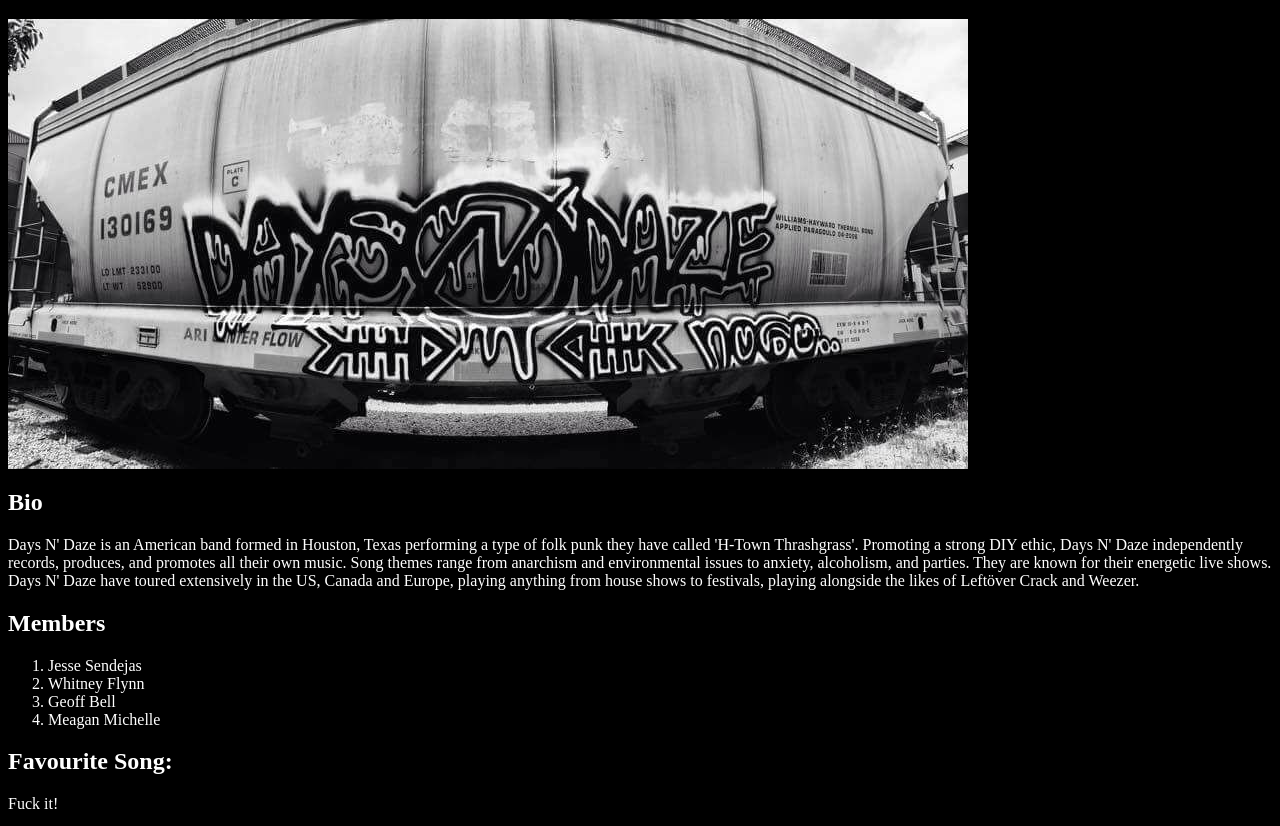
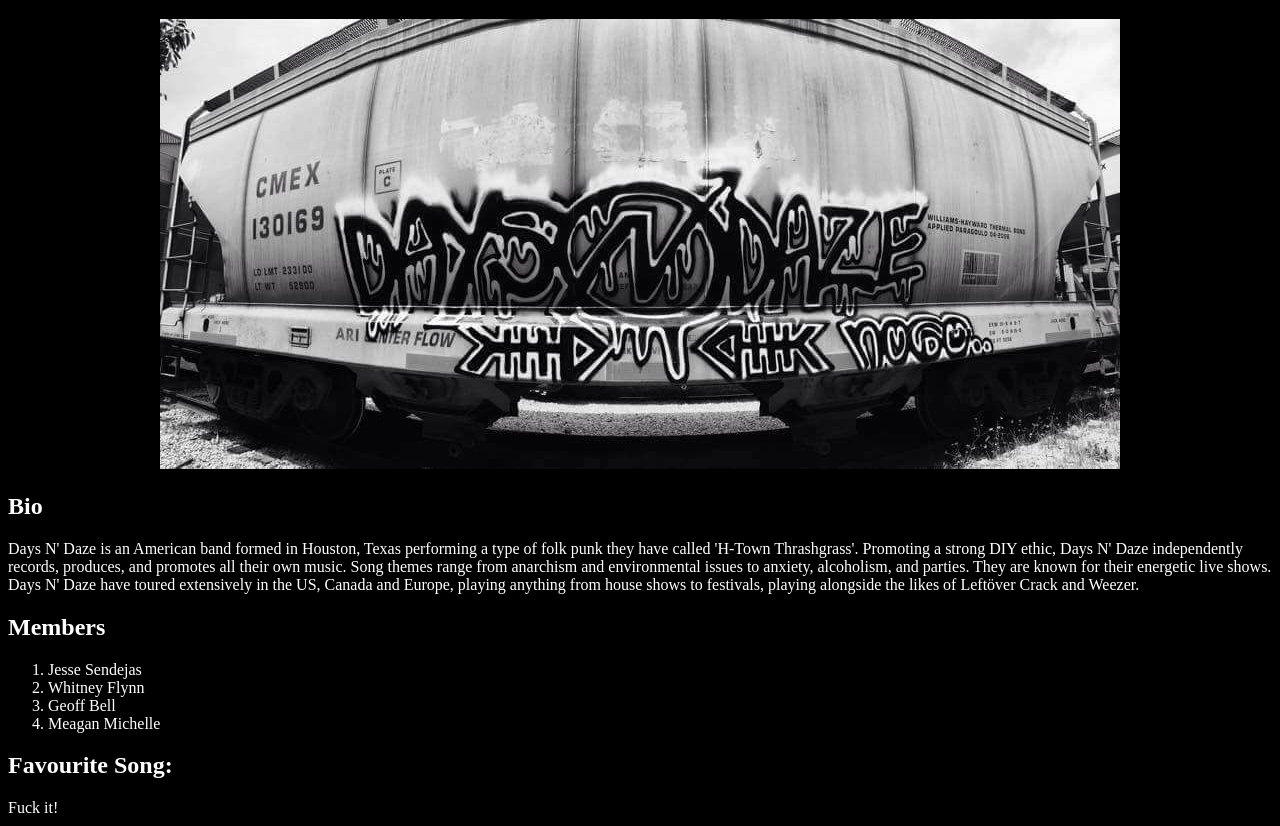
Before and after one commit to buhitow/dayzndaze, a plain HTML site: page index.html in a window 1280 px wide. Shown: the part 87-913 px from the top of the page. Drawn offline with Linux system fonts and the light colour scheme; grey boxes are pictures that could not be loaded.

Commit message:
Update index.html

```diff
--- a/index.html
+++ b/index.html
@@ -8,9 +8,9 @@
   <body style="background-color:black;"></body>>
     <h1 style="color:whitesmoke" align="center">Days N' Daze Unofficial Site</h1>
 
-    <img src="daystop.jpg"
-    alt="Days n Daze Banner"
-    align="center">
+    <div align="center"><img src="daystop.jpg"
+    alt="Days n Daze Banner">
+    </div>
     <h2  style="color:white">Bio</h2>
     <p  style="color:white">Days N' Daze is an American band formed in Houston, Texas performing a type of folk punk they have called 'H-Town Thrashgrass'. Promoting a strong DIY ethic, Days N' Daze independently records, produces, and promotes all their own music. Song themes range from anarchism and environmental issues to anxiety, alcoholism, and parties. They are known for their energetic live shows. Days N' Daze have toured extensively in the US, Canada and Europe, playing anything from house shows to festivals, playing alongside the likes of Leftöver Crack and Weezer.</p>
     <h2  style="color:white">Members</h2>
```
